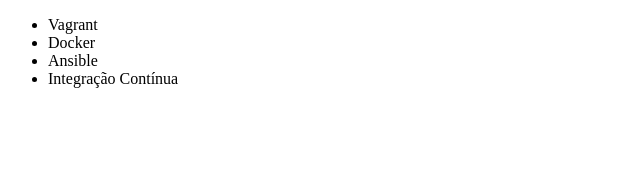
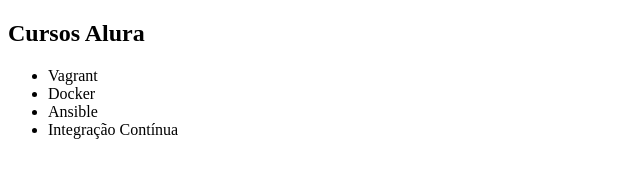
Before and after one commit to LuisHenriqueSa/cursos-lista-alura, a plain HTML site: page index.html in a window 1280 px wide. Shown: the whole page, without its empty margins (0-640 px from the left). Drawn offline with Linux system fonts and the light colour scheme.

Commit message:
Colocando o título Cursos Alura em cima da lista

```diff
--- a/index.html
+++ b/index.html
@@ -5,6 +5,7 @@
     <title>Cursos da Alura</title>
 </head>
 <body>
+	<h2> Cursos Alura</h2>
     <ul>
         <li>Vagrant</li>
         <li>Docker</li>
```
